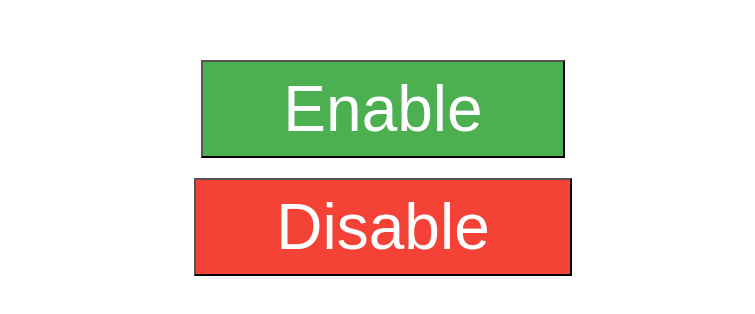
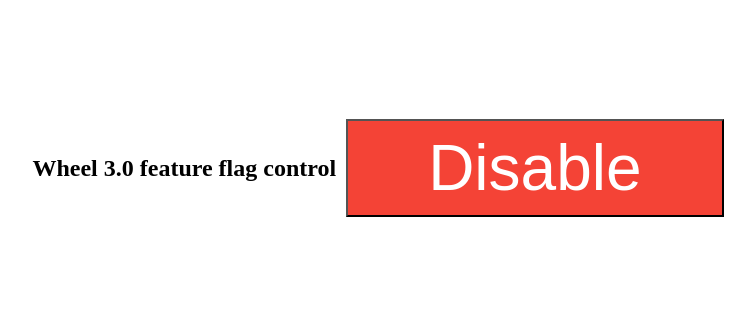
Before and after one commit to allco/linktest, a plain HTML site: page index.html in a window 1280 px wide. Shown: the part 232-546 px from the top of the page, without its empty margins (257-1012 px from the left). Drawn offline with Linux system fonts and the light colour scheme.

Commit message:
Remove "Enable" button

```diff
--- a/index.html
+++ b/index.html
@@ -1,7 +1,7 @@
 <!DOCTYPE html>
 <html>
 <head>
-    <title>Wheel 3.0 feature flag control</title>
+
     <style>
         body {
             display: flex;
@@ -31,9 +31,9 @@
     </style>
 </head>
 <body>
+    <h2>Wheel 3.0 feature flag control</h2>
     <div class="button-container">
-        <button id="enableButton" onclick="window.location.href = 'easypark://ft/wheel30-force-on?=true'">Enable</button>
-        <button id="disableButton" onclick="window.location.href = 'easypark://ft/wheel30-force-off?=true'">Disable</button>
+               <button id="disableButton" onclick="window.location.href = 'easypark://ft/wheel30-force-off?=true'">Disable</button>
     </div>
 </body>
 </html>
```
